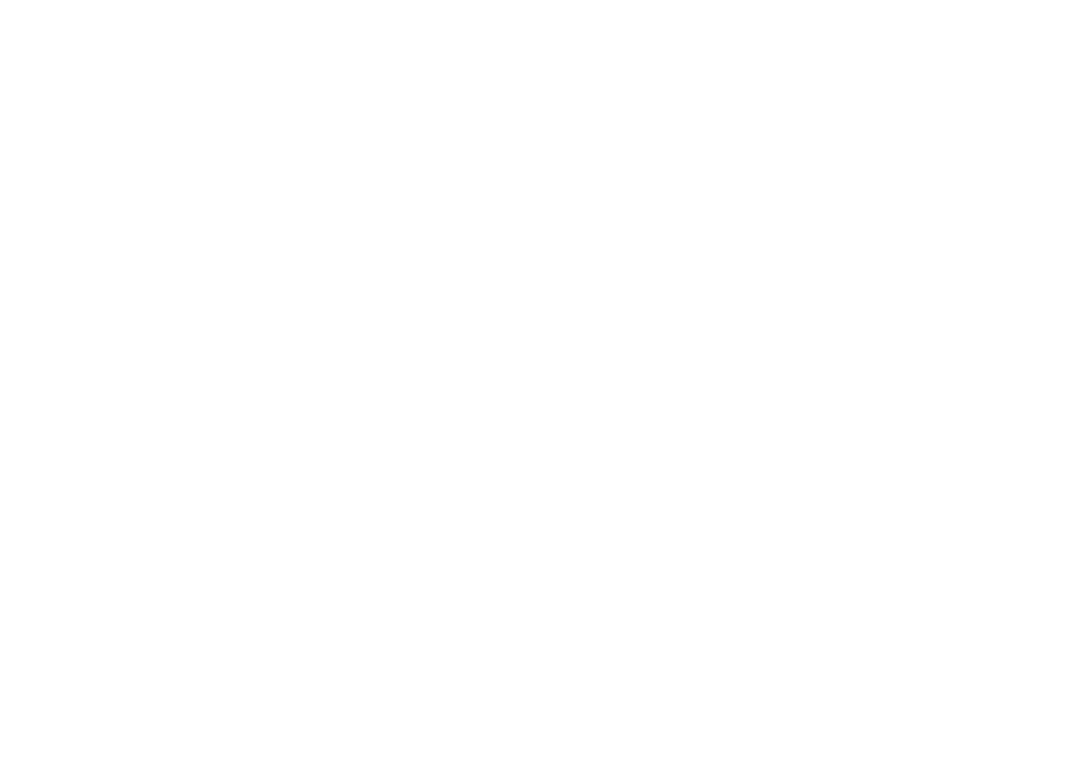
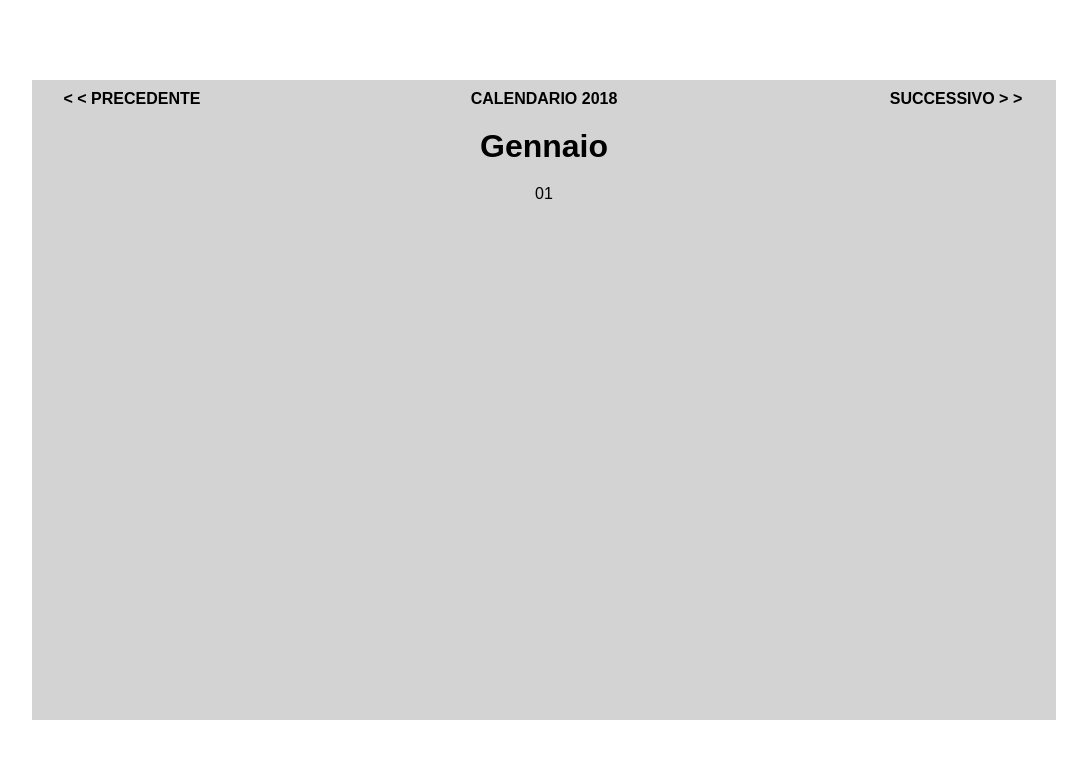
Before and after one commit to marco987/ajax-ex-calendar, a plain HTML site: page index.html in a window 1280 px wide. Shown: the whole page, without its empty margins (96-1183 px from the left). Drawn offline with nearby package versions, Linux system fonts and the light colour scheme.

Commit message:
HTML+CSS base

```diff
--- a/index.html
+++ b/index.html
@@ -10,6 +10,21 @@
 
   <body>
 
+    <div id="contenitore">
+      <div id="prev">
+        <span>&lt &lt PRECEDENTE</span>
+      </div>
+      <div id="calendario">
+        <div id="titolo">CALENDARIO 2018</div>
+        <div id="mese">Gennaio</div>
+        <div id="giorni">
+          01
+        </div>
+      </div>
+      <div id="next">
+        <span>SUCCESSIVO &gt &gt</span>
+      </div>
+    </div>
 
 
   <!-- jQuery -->
--- a/style.css
+++ b/style.css
@@ -2,4 +2,45 @@
   margin: 0;
   padding: 0;
   box-sizing: border-box;
+  font-family: sans-serif;
 }
+
+body {
+  display: flex;
+  justify-content: center;
+  align-items: center;
+  height: 100vh;
+}
+
+#contenitore {
+  display: flex;
+  justify-content: space-between;
+  width: 80vw;
+  height: 80vh;
+  background-color: lightgray;
+}
+
+#prev, #next {
+  width: 200px;
+  text-align: center;
+  font-weight: bold;
+  padding: 10px 0;
+}
+
+#prev:hover, #next:hover {
+  cursor: pointer;
+}
+
+#calendario {
+  padding: 10px 0;
+  text-align: center;
+}
+
+#titolo, #mese {
+  font-weight: bold;
+  margin-bottom: 20px;
+}
+
+#mese {
+  font-size: 2em;
+}
```
Also changed, not shown: script.js (+14 -2 lines).
